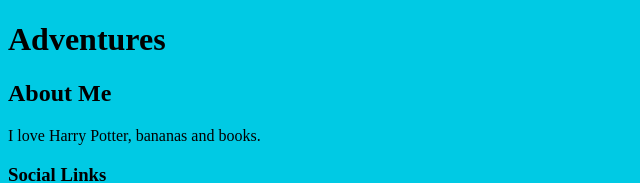
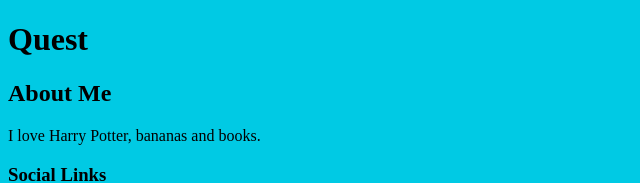
Before and after one commit to vdoan98/new-git-project, a plain HTML site: page index.html in a window 1280 px wide. Shown: the top 183 px of the page, without its empty margins (0-640 px from the left). Drawn offline with Linux system fonts and the light colour scheme.

Commit message:
Change h1 Adventure to Quest

```diff
--- a/index.html
+++ b/index.html
@@ -9,7 +9,7 @@
 </head>
 <body>
 	<header>
-    	<h1>Adventures</h1>
+    	<h1>Quest</h1>
 	</header>
 
 	<div class="container">
```
